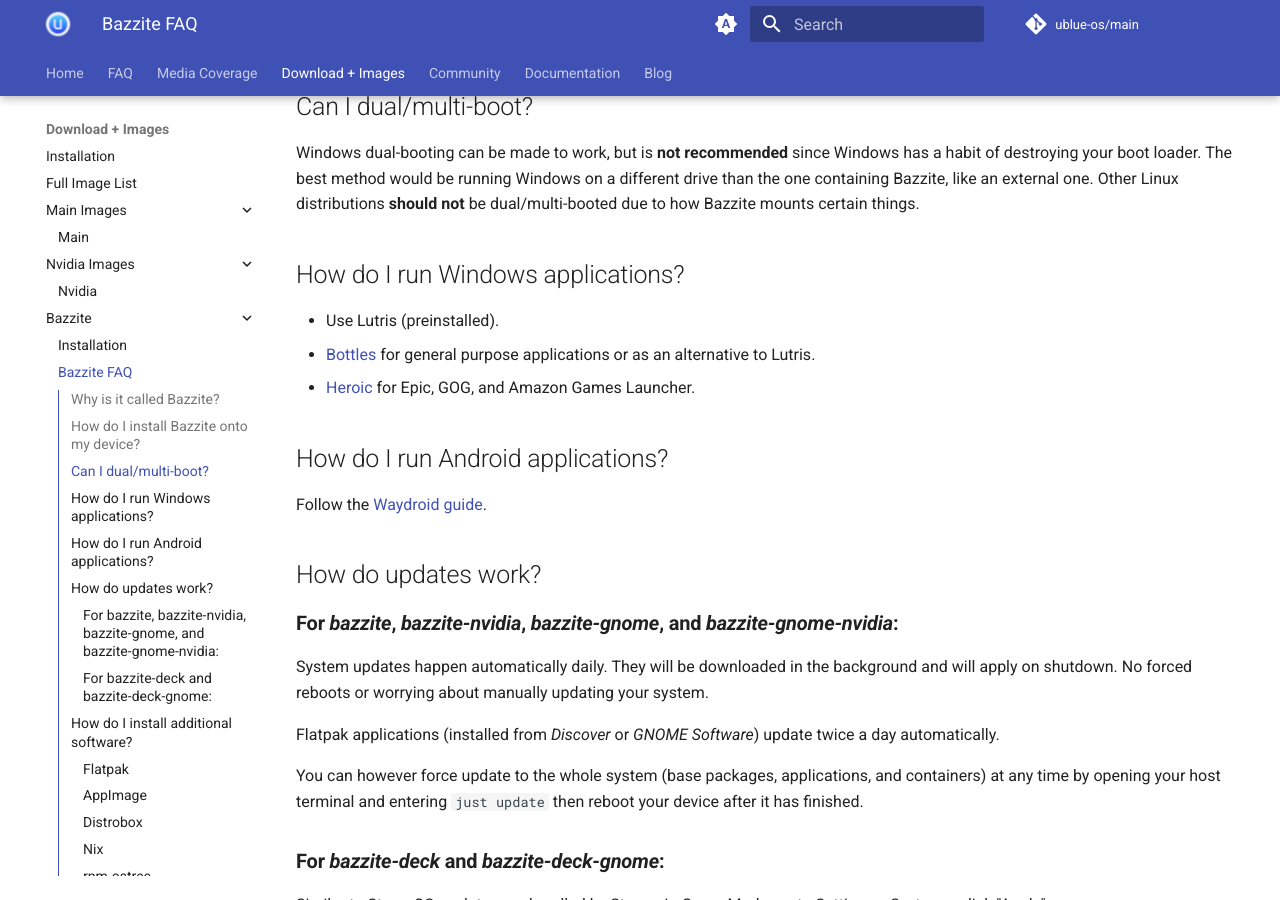
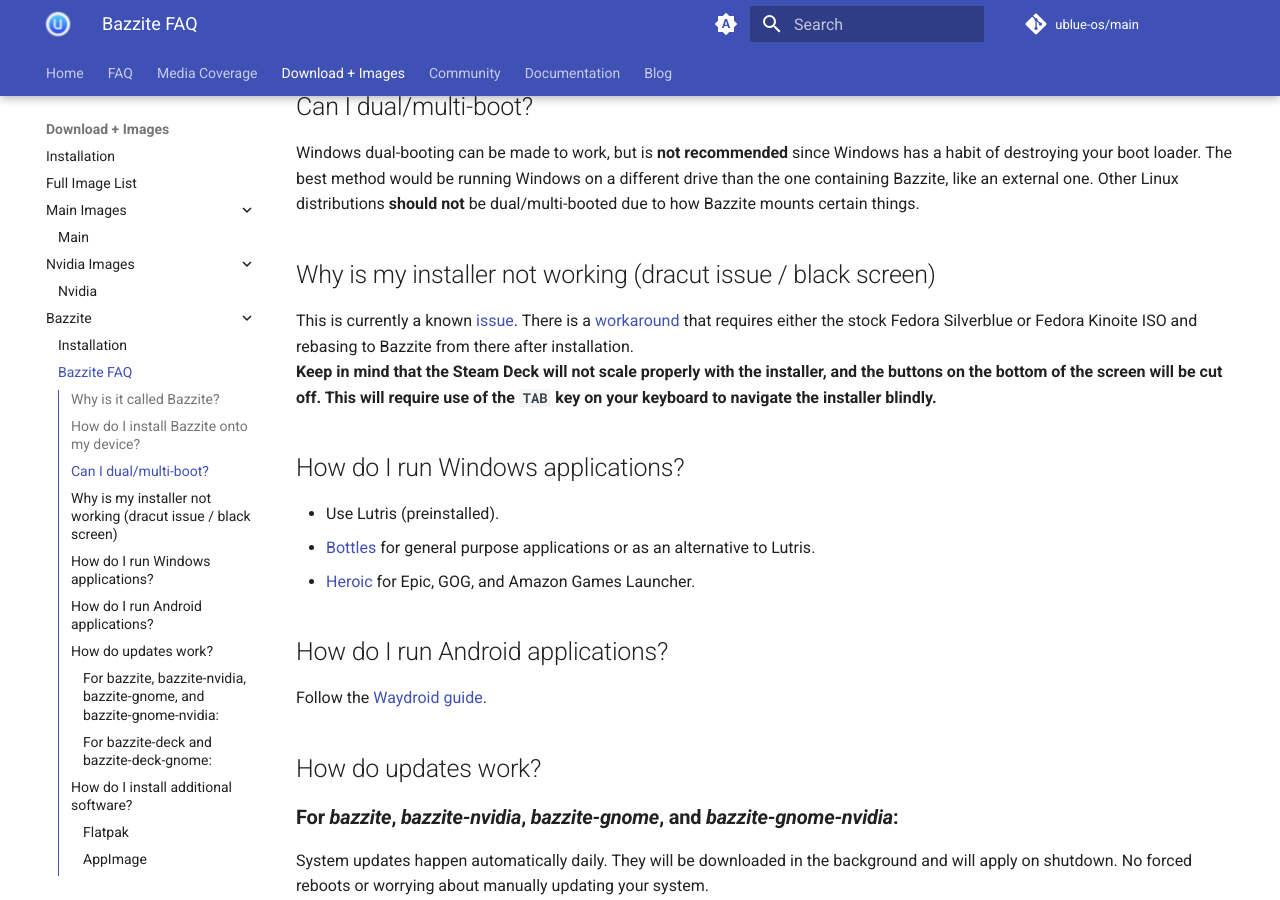
Before and after one commit to ublue-os/website, an MkDocs documentation site: the page built from docs/images/bazzite/FAQ.md, in a window 1280 px wide and 900 px high, scrolled down 462 px. Built offline with MkDocs 1.6.1 and Material for MkDocs 9.7.7, drawn with Linux system fonts in a browser that asks for light colours; comment, search, counter and statistics services are not loaded.

Commit message:
feat(FAQ): add "dracut error" workaround

```diff
--- a/docs/images/bazzite/FAQ.md
+++ b/docs/images/bazzite/FAQ.md
@@ -10,6 +10,11 @@ Follow this [guide](/images/bazzite/installation/).
 ## Can I dual/multi-boot?
 
 Windows dual-booting can be made to work, but is **not recommended** since Windows has a habit of destroying your boot loader.  The best method would be running Windows on a different drive than the one containing Bazzite, like an external one.  Other Linux distributions **should not** be dual/multi-booted due to how Bazzite mounts certain things.
+
+## Why is my installer not working (dracut issue / black screen)
+
+This is currently a known [issue](https://github.com/ublue-os/bazzite/issues/109).  There is a [workaround](https://github.com/ublue-os/bazzite/issues/109#issuecomment-1691090533) that requires either the stock Fedora Silverblue or Fedora Kinoite ISO and rebasing to Bazzite from there after installation.
+**Keep in mind that the Steam Deck will not scale properly with the installer, and the buttons on the bottom of the screen will be cut off.  This will require use of the `TAB` key on your keyboard to navigate the installer blindly.**
 
 ## How do I run Windows applications?
 
```
